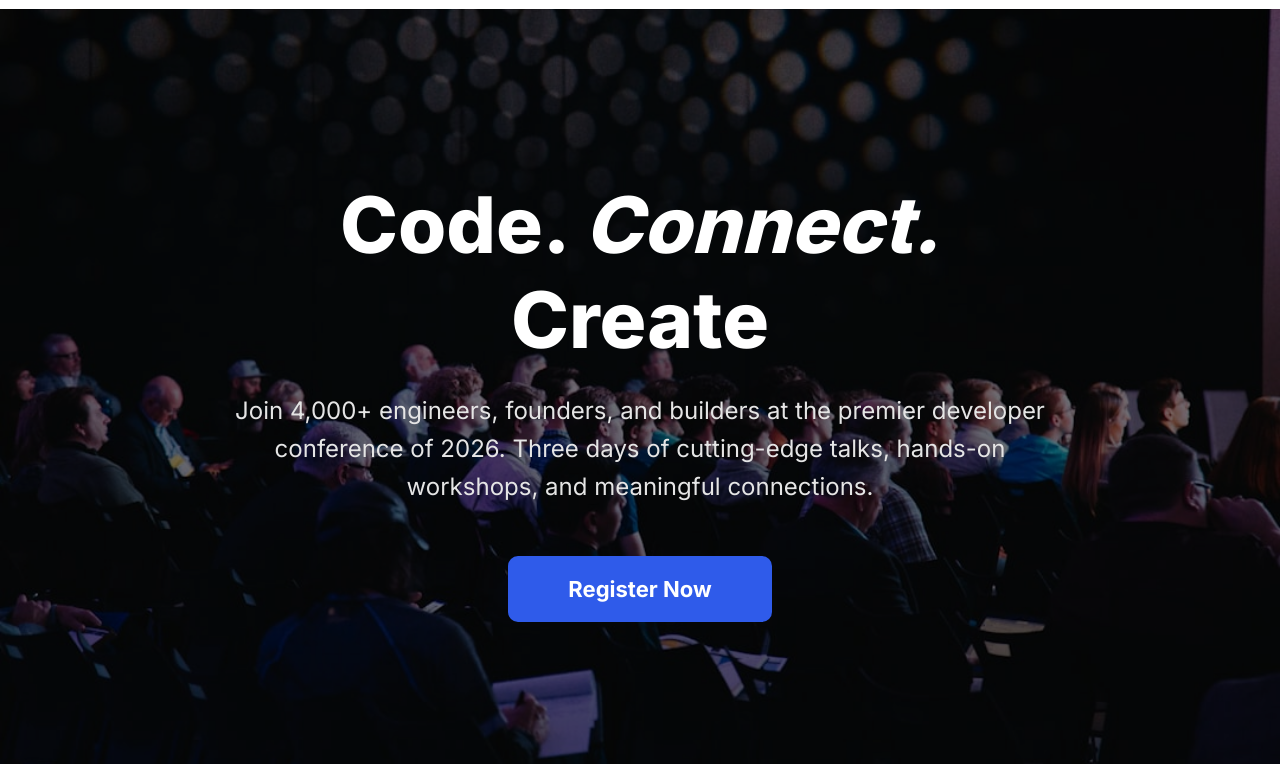
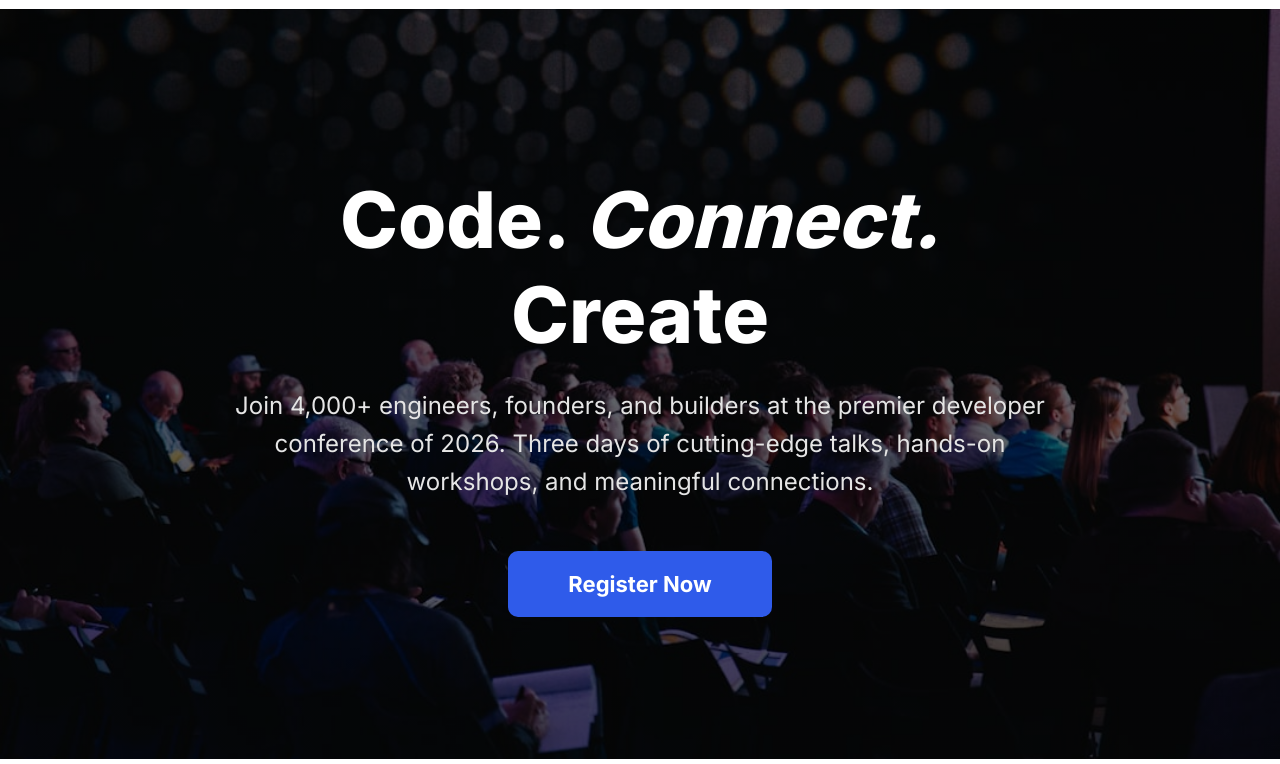
Before and after one commit to Rawayan/first-assignment, a plain HTML site: page index.html in a window 1280 px wide. Shown: the part 61-825 px from the top of the page. Drawn offline with Linux system fonts and the light colour scheme.

Commit message:
final change

```diff
--- a/style.css
+++ b/style.css
@@ -84,7 +84,7 @@ nav ul li a:hover{
 
 
 /* HERO */
-.hero{
+/* .hero{
 
     width:100%;
     height:760px;
@@ -105,7 +105,7 @@ nav ul li a:hover{
     inset:0;
 
     background:rgba(0,0,0,.55);
-}
+} */
 
 .hero-content{
 
@@ -118,6 +118,22 @@ nav ul li a:hover{
     color:white;
 
     width:850px;
+}
+
+.hero{
+    background:
+        linear-gradient(rgba(0,0,0,0.60), rgba(0,0,0,0.60)),
+        url("./assets/banner.jpg");
+
+    background-size: cover;
+    background-position: center;
+    background-repeat: no-repeat;
+
+    height: 750px;
+
+    display: flex;
+    justify-content: center;
+    align-items: center;
 }
 
 .hero-content h1{
```
